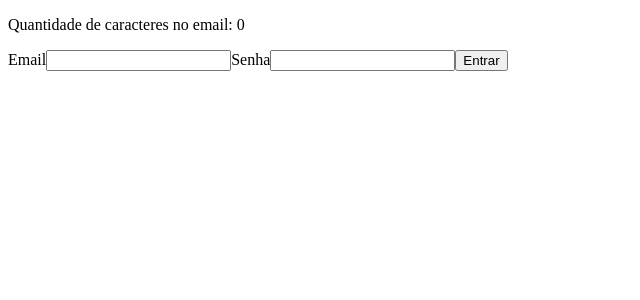
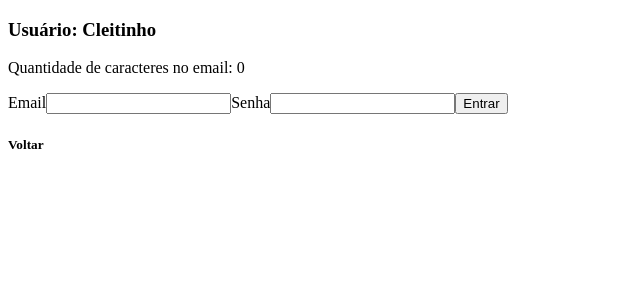
Before and after one commit to ovitorsaf/aulas, a React (Create React App) app: page /entrar in a window 1280 px wide. Shown: the top 300 px of the page, without its empty margins (0-640 px from the left). Built offline with nearby package versions, Linux system fonts and the light colour scheme.

Commit message:
feat: add useContext and useContextProvider

```diff
--- a/src/app/pages/dashboard/Dashboard.tsx
+++ b/src/app/pages/dashboard/Dashboard.tsx
@@ -1,14 +1,19 @@
-import { useRef } from 'react';
+import { useContext, useRef } from 'react';
 import { Link } from 'react-router-dom';
+import { UsuarioLogadoContext } from '../../shared/contexts';
 
 export const Dashboard = () => {
 
     const counterRef = useRef({ counter: 0 });
 
+    const {nomeDoUsuario} = useContext(UsuarioLogadoContext);
+
     return(
         <div>
 
             <h1>Home | Dashboard</h1>
+
+            <h3>Usuário: {nomeDoUsuario}</h3>
 
             <p>Contador: {counterRef.current.counter}</p>
 
--- a/src/app/pages/login/Login.tsx
+++ b/src/app/pages/login/Login.tsx
@@ -1,9 +1,15 @@
-import { useCallback, useEffect, useMemo, useRef, useState } from "react";
+import { useCallback, useContext, useEffect, useMemo, useRef, useState } from "react";
+import { useNavigate } from "react-router-dom";
+import { UsuarioLogadoContext } from "../../shared/contexts";
 
 import { ButtonLogin } from "./components/ButtonLogin";
 import { InputLogin } from "./components/InputLogin";
 
 export const Login = () => {
+
+    const {nomeDoUsuario} = useContext(UsuarioLogadoContext);
+
+    const navigator = useNavigate();
 
     const inputPassRef = useRef<HTMLInputElement>(null);
 
@@ -27,6 +33,8 @@ export const Login = () => {
         <div>
             <form>
 
+                <h3>Usuário: {nomeDoUsuario}</h3>
+
                 <p>Quantidade de caracteres no email: {emailLength}</p>
 
                 <InputLogin
@@ -44,17 +52,11 @@ export const Login = () => {
                     onChange={newValue => setPass(newValue)}
                 />
 
-                {/*
-                <button
-                    type="button"
-                    onClick={handleEntrar}>
-                    Entrar
-                </button>
-                */}
-
                 <ButtonLogin type="button" onClick={handleEntrar}>
                     Entrar
                 </ButtonLogin>
+
+                <h5 onClick={() => navigator(-1)}>Voltar</h5>
 
             </form>
         </div>
--- /dev/null
+++ b/src/app/shared/contexts/UsuarioLogado.tsx
@@ -0,0 +1,22 @@
+import { createContext } from "react";
+
+interface IUsuarioLogadoContextData {
+    nomeDoUsuario: string;
+}
+
+export const UsuarioLogadoContext = createContext<IUsuarioLogadoContextData>({} as IUsuarioLogadoContextData);
+
+interface IUsuarioLogadoProviderProps {
+    children: React.ReactNode;
+}
+
+export const UsuarioLogadoProvider: React.FC<IUsuarioLogadoProviderProps> = ({ children }) => {
+
+    const username = 'Cleitinho';
+
+    return(
+        <UsuarioLogadoContext.Provider value={{ nomeDoUsuario: username }}>
+            {children}
+        </UsuarioLogadoContext.Provider>
+    );
+}
--- a/src/app/shared/contexts/index.ts
+++ b/src/app/shared/contexts/index.ts
@@ -1 +1 @@
-export {};
+export * from './UsuarioLogado';
```
Also changed, not shown: src/app/App.tsx (+4 -3 lines).
